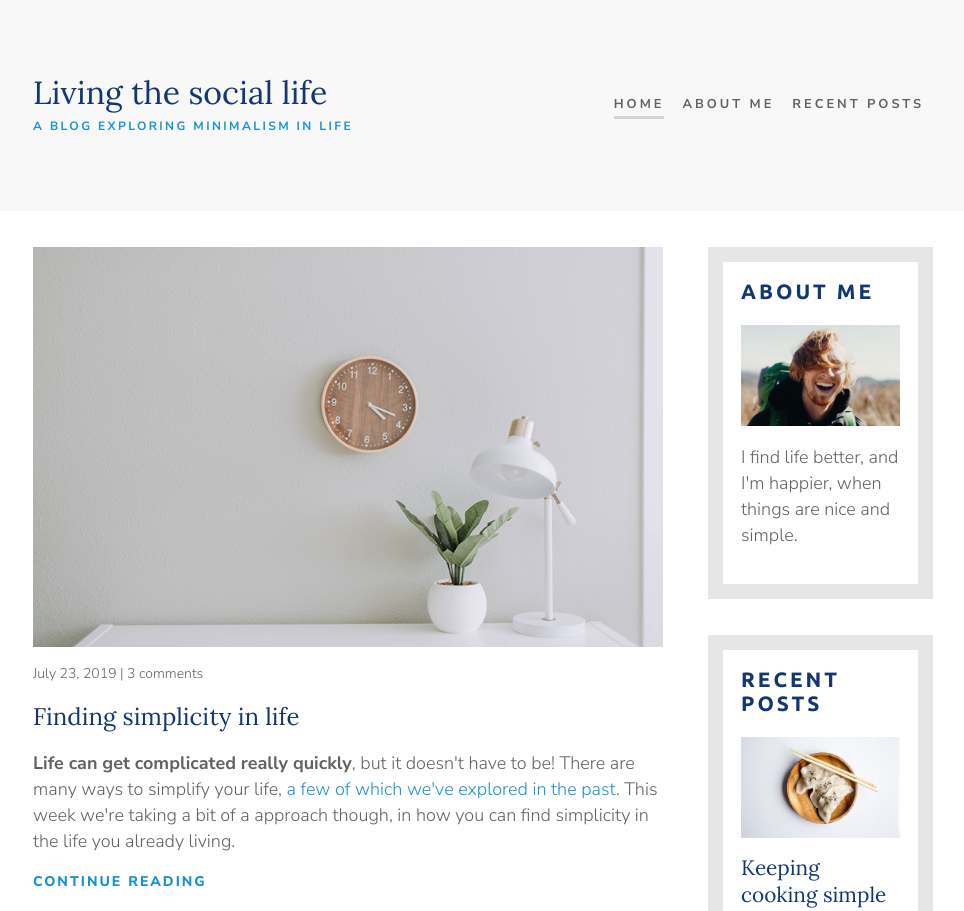
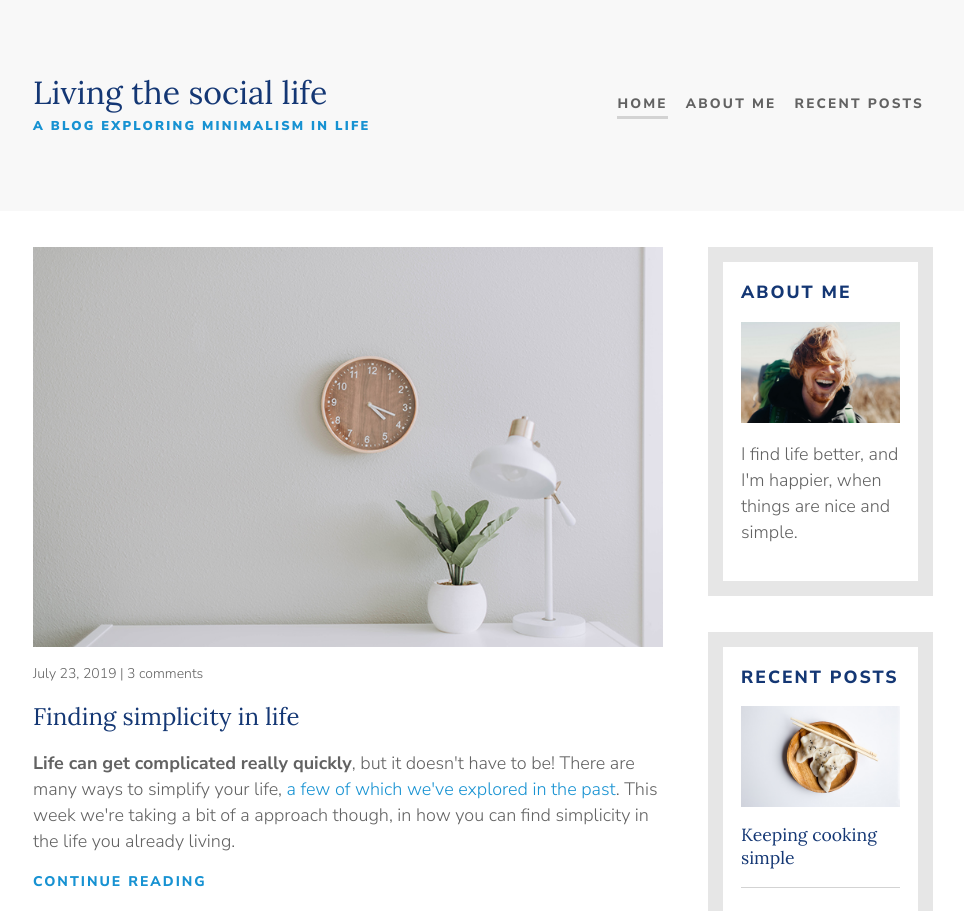
Before and after one commit to aimable0/simple-life-blog, a plain HTML site: page simple-life-project/index.html in a window 1280 px wide. Shown: the top 911 px of the page, without its empty margins (157-1121 px from the left). Drawn offline with Linux system fonts and the light colour scheme.

Commit message:
last changes

```diff
--- a/simple-life-project/styles/styles.css
+++ b/simple-life-project/styles/styles.css
@@ -87,9 +87,9 @@ footer p {
 .logo-sub-title {
     margin: 0;
     text-transform: uppercase;
-    font-weight: 700; /* same as bold*/
-    font-size: .75rem;
-    letter-spacing: 2.4px;
+    font-weight: 900; /* same as bold*/
+    font-size: .8rem;
+    letter-spacing: 2.2px;
     color: var(--light-blue);
     text-align: center;
 }
@@ -97,10 +97,10 @@ footer p {
 nav a {
     text-decoration: none;
     color: var(--grey);
-    letter-spacing: 3px;
-    font-weight: 700;
+    letter-spacing: 2.2px;
+    font-weight: 800;
     padding: .25em 0;
-    font-size: .8rem;
+    font-size: .85rem;
 }
 
 nav a:hover,
@@ -148,7 +148,7 @@ a:focus,
 
 .widget-recent-post-title,
 .widget-title {
-    font-size: 1.3rem;
+    font-size: 1.1rem;
     margin-bottom: 1em;
 }
 
@@ -157,9 +157,9 @@ a:focus,
 }
 
 .widget-title {
-    font-family: 'ubuntu', sans-serif;
-    font-weight: bold;
-    letter-spacing: 3px;
+    font-family: inherit;
+    font-weight: 800;
+    letter-spacing: 2px;
 }
 
 .article-info {
```
